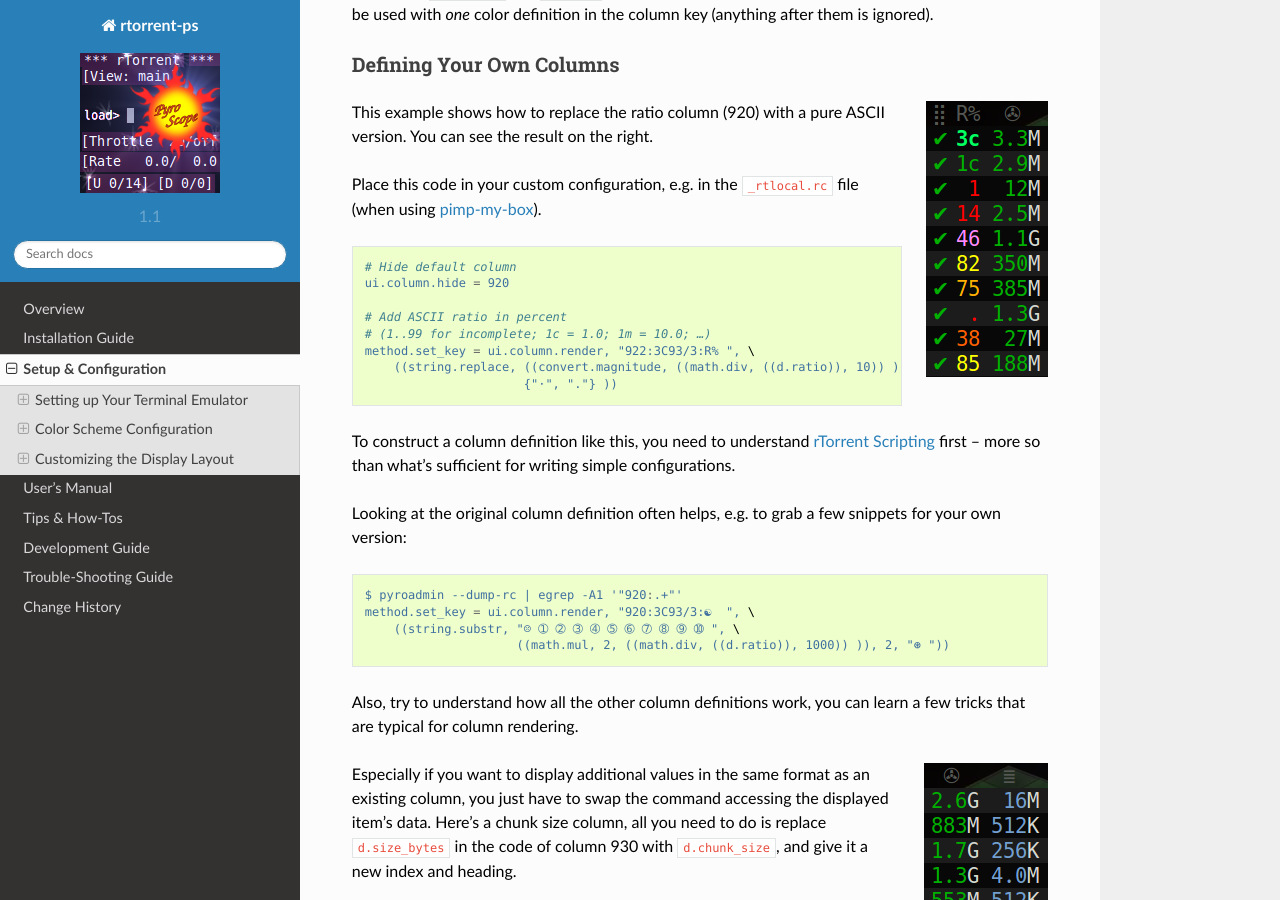
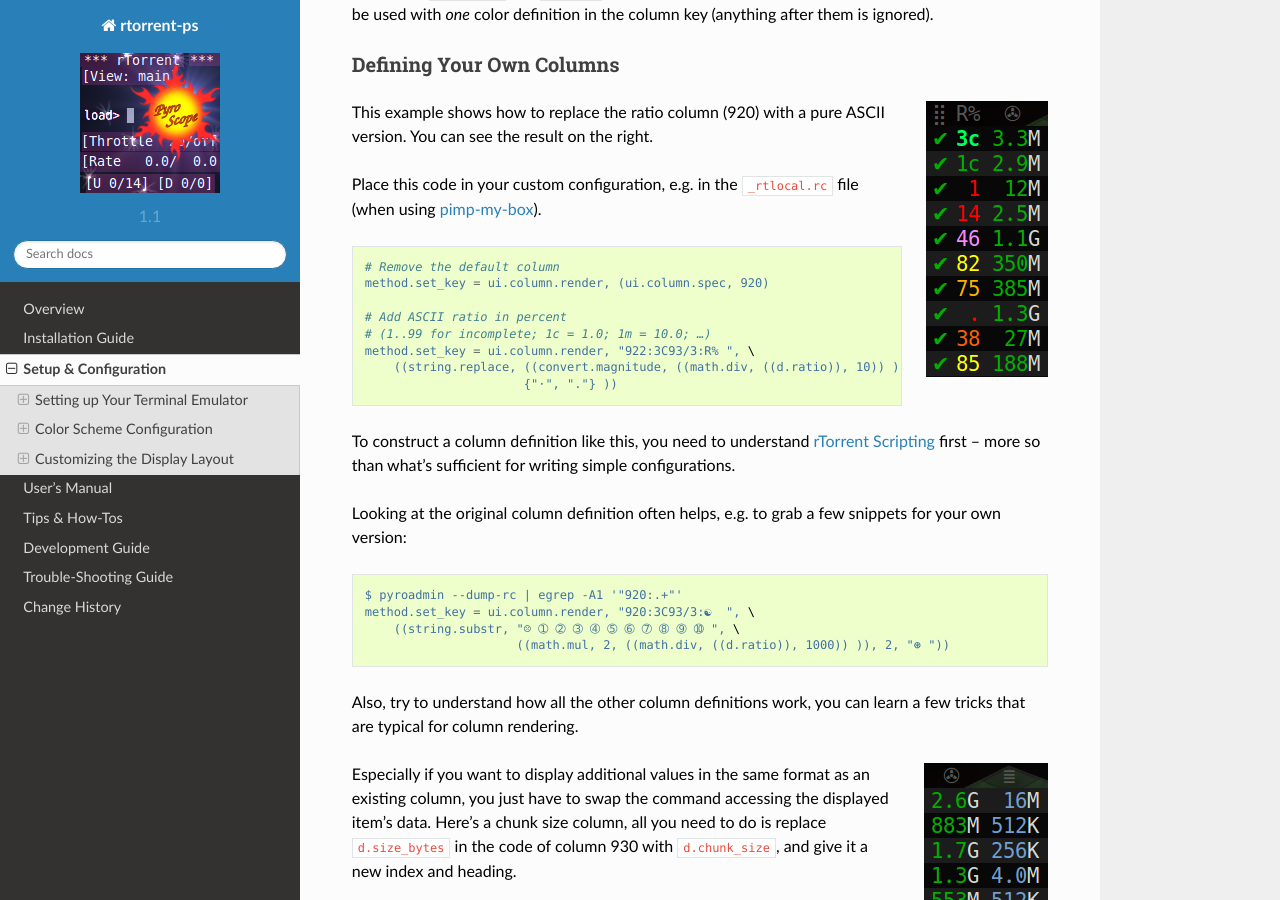
Before and after one commit to pyroscope/rtorrent-ps, a Sphinx documentation site: the page built from docs/setup.rst, in a window 1280 px wide and 900 px high, scrolled down 9761 px. Built offline with Sphinx 7.4.7 and the Read the Docs theme 2.0.0, drawn with Linux system fonts in a browser that asks for light colours.

Commit message:
docs: *remove* default column when replacing it

```diff
--- a/docs/setup.rst
+++ b/docs/setup.rst
@@ -536,8 +536,8 @@
 
 .. code-block:: ini
 
-    # Hide default column
-    ui.column.hide = 920
+    # Remove the default column
+    method.set_key = ui.column.render, (ui.column.spec, 920)
 
     # Add ASCII ratio in percent
     # (1..99 for incomplete; 1c = 1.0; 1m = 10.0; …)
```
